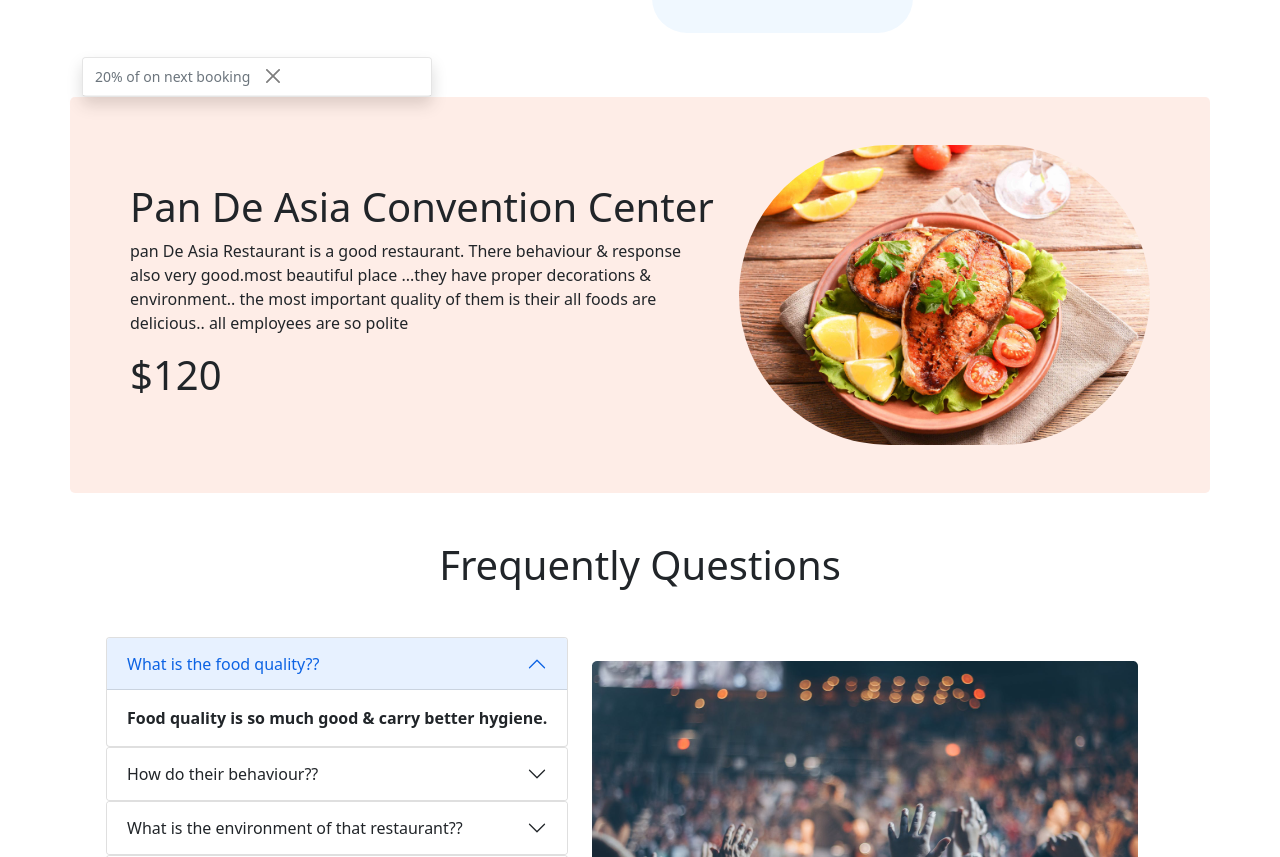
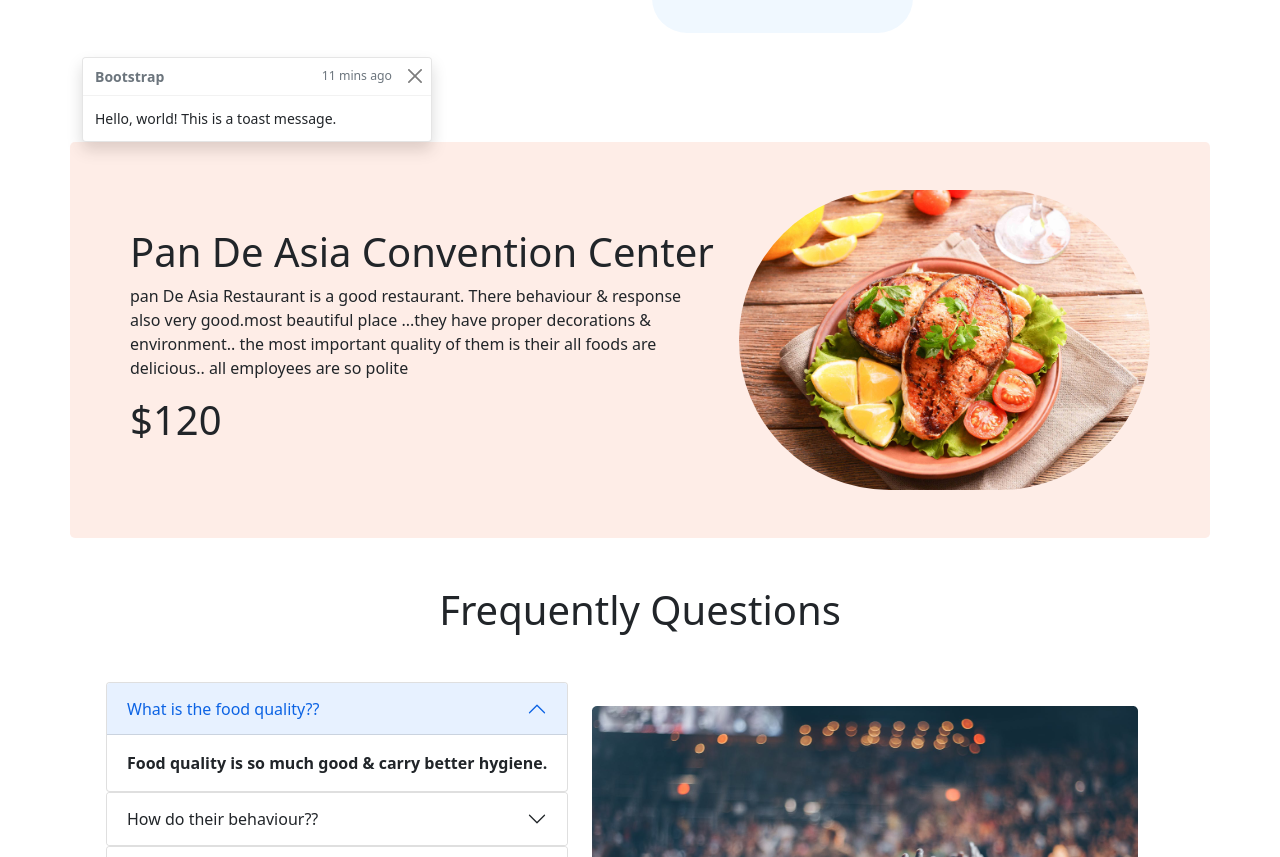
Before and after one commit to trishapaulcse/convention-center-assignment-3, a plain HTML site: page index.html in a window 1280 px wide. Shown: the part 1085-1942 px from the top of the page. Drawn offline with nearby package versions, Linux system fonts and the light colour scheme.

Commit message:
final push

```diff
--- a/index.html
+++ b/index.html
@@ -234,15 +234,16 @@
         </section>
     </main>
 
-    <!-- bonus updated -->
+    <!-- bonus updated part-->
     <section class="container">
-
-        <div class="toast show">
+        <div class="toast show" role="alert" aria-live="assertive" aria-atomic="true">
             <div class="toast-header">
-                20% of on next booking
-                <button type="button" class="btn-close" data-bs-dismiss="toast"></button>
+                <!-- <img src="..." class="rounded me-2" alt="..." /> -->
+                <strong class="me-auto">Bootstrap</strong>
+                <small>11 mins ago</small>
+                <button type="button" class="btn-close" data-bs-dismiss="toast" aria-label="Close"></button>
             </div>
-
+            <div class="toast-body">Hello, world! This is a toast message.</div>
         </div>
         <div style="background-color: #f0440518;" class="row p-5  d-flex align-items-center rounded-3 ">
             <div class="col-lg-7">
@@ -257,6 +258,7 @@
                 <img src="images/food.jpg" class="d-block w-100 rounded-pill" alt="...">
             </div>
         </div>
+
     </section>
 
 
```
